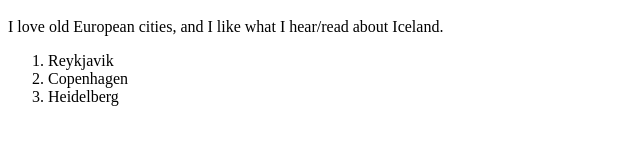
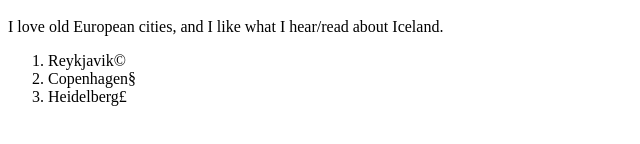
Before and after one commit to LoriNitzel/animalthing, a plain HTML site: page index.html in a window 1280 px wide. Shown: the part 324-468 px from the top of the page, 0-640 px from the left. Drawn offline with Linux system fonts and the light colour scheme.

Commit message:
another message

```diff
--- a/index.html
+++ b/index.html
@@ -22,13 +22,13 @@
         </p>
       <ol>
         <li>
-          Reykjavik
+          <span>Reykjavik&#169;</span>
         </li>
         <li>
-          Copenhagen
+          <span>Copenhagen&#167;</span>
         </li>
         <li>
-          Heidelberg
+          <span>Heidelberg&#163;</span>
         </li>
       </ol>
 
```
